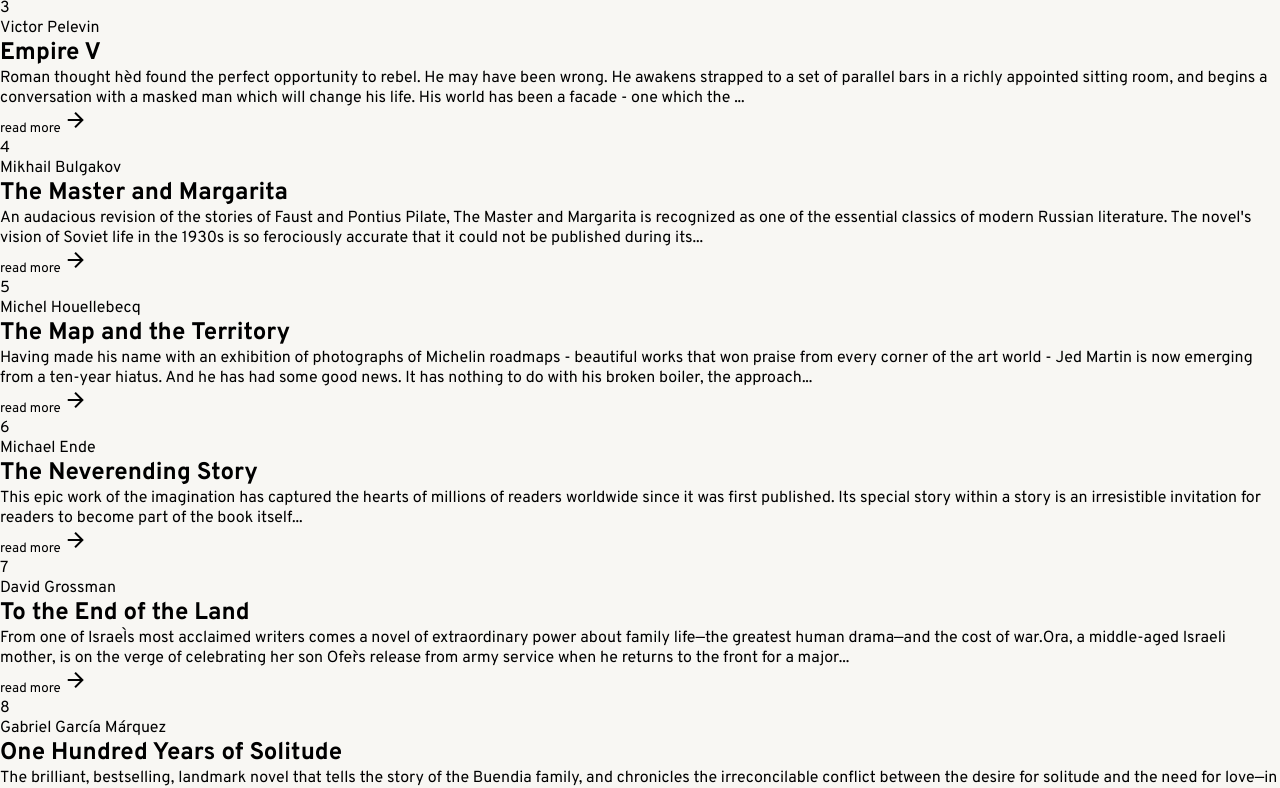
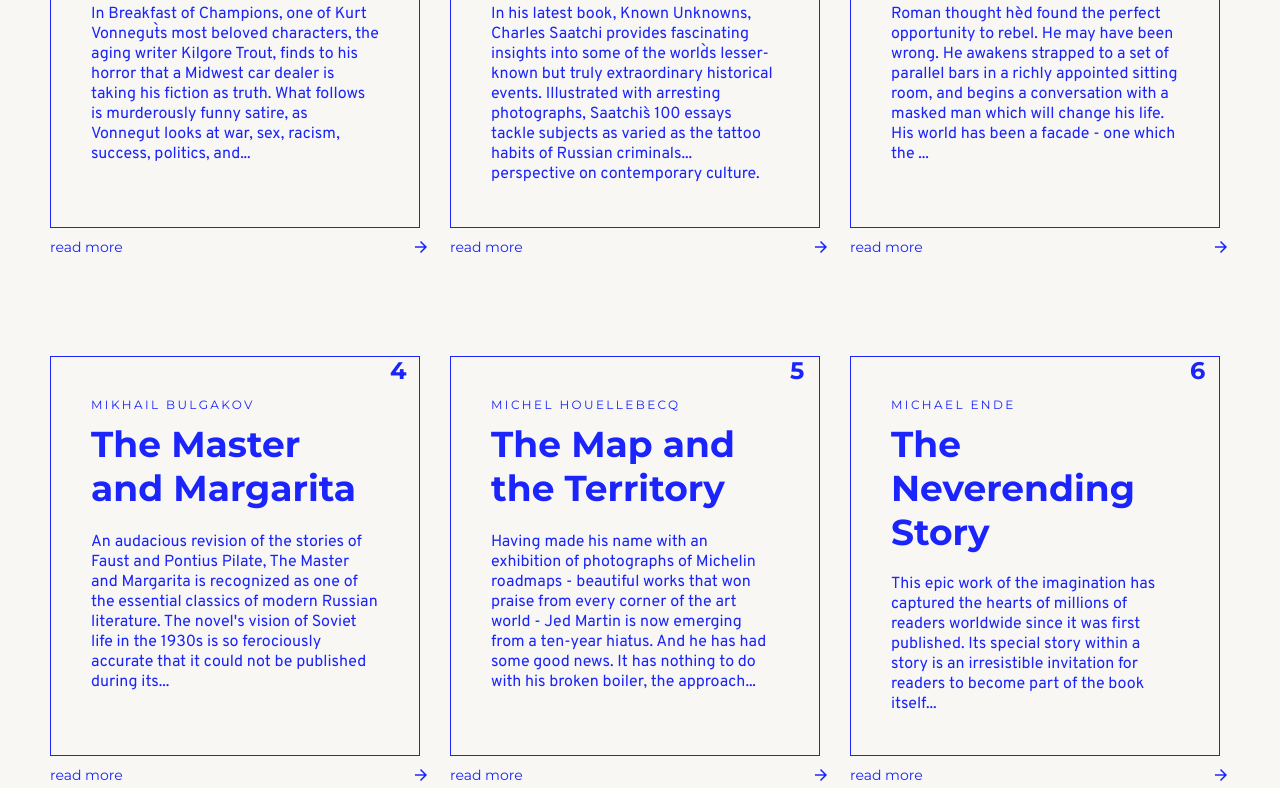
Before and after one commit to GerdaTimea/final-exam-M4-sitebuild, a plain HTML site: page index.html in a window 1280 px wide. Shown: the part 282-1070 px from the top of the page. Drawn offline with Linux system fonts and the light colour scheme.

Commit message:
styles of the cards added

```diff
--- a/style.css
+++ b/style.css
@@ -103,3 +103,81 @@
 header .material-icons {
   font-size: 24px;
 }
+
+main {
+  max-width: 1280px;
+  margin: 60px auto;
+  display: flex;
+  flex-wrap: wrap;
+  justify-content: center;
+  align-items: center;
+}
+
+section {
+  position: relative;
+  width: 380px;
+  margin: 50px 10px;
+
+  background-color: var(--white);
+  color: var(--blue);
+}
+
+article {
+  width: 370px;
+  height: 400px;
+  padding: 40px;
+  border: 1px solid var(--blue);
+}
+
+.index {
+  position: absolute;
+  top: 0;
+  right: 0;
+  width: 40px;
+  height: 40px;
+
+  font-family: 'Montserrat', sans-serif;
+  font-size: 24px;
+  font-weight: 700;
+}
+
+.sub {
+  font-family: 'Montserrat', sans-serif;
+  font-size: 12px;
+  letter-spacing: 0.2em;
+  font-weight: 400;
+  text-transform: uppercase;
+}
+
+h2.title {
+  min-height: 90px;
+  margin-top: 10px;
+  margin-bottom: 20px;
+  font-family: 'Montserrat', sans-serif;
+  font-size: 36px;
+  font-weight: 700;
+}
+
+.text {
+  font-size: 16px;
+  font-weight: 400;
+}
+
+button {
+  width: 100%;
+  height: 18px;
+  margin-top: 10px;
+
+  display: flex;
+  align-items: center;
+  justify-content: space-between;
+}
+
+.button-text {
+  font-family: 'Montserrat', sans-serif;
+  font-size: 14px;
+}
+
+button .material-icons {
+  font-size: 18px;
+}
```
